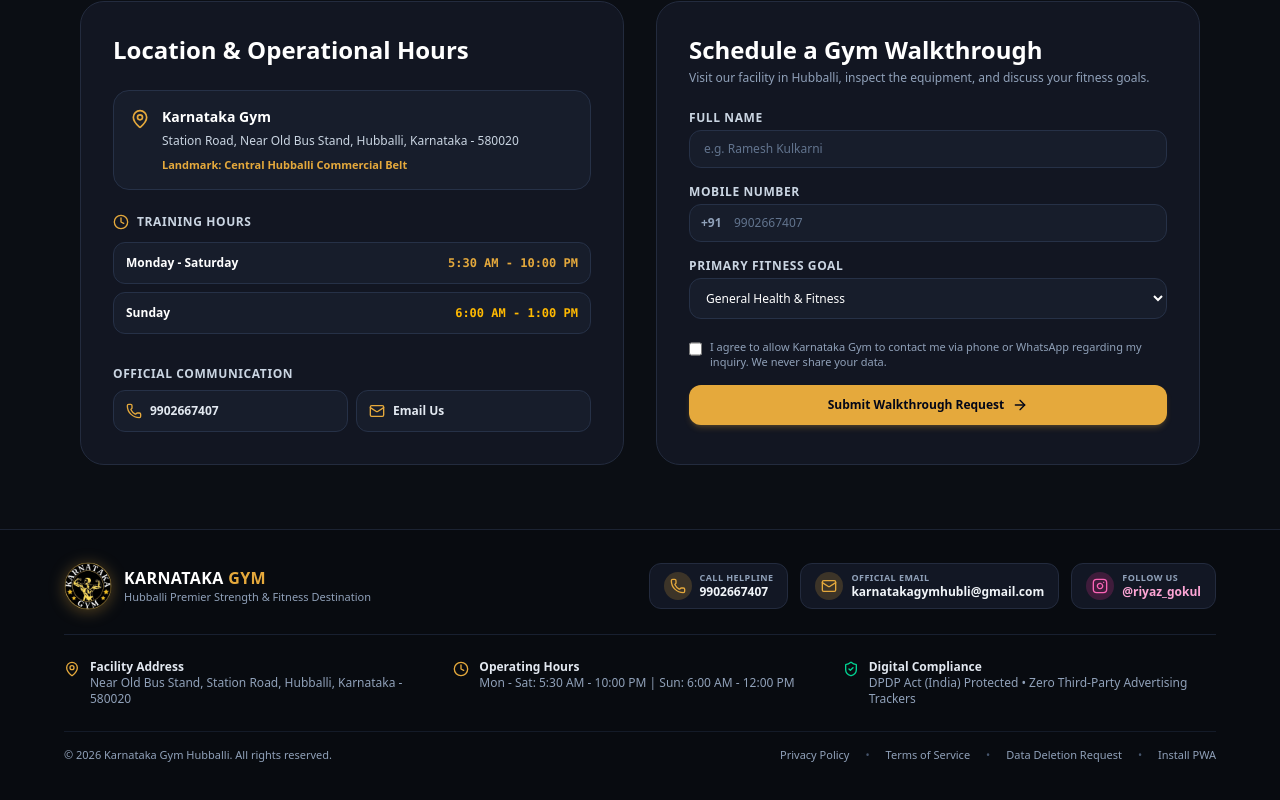
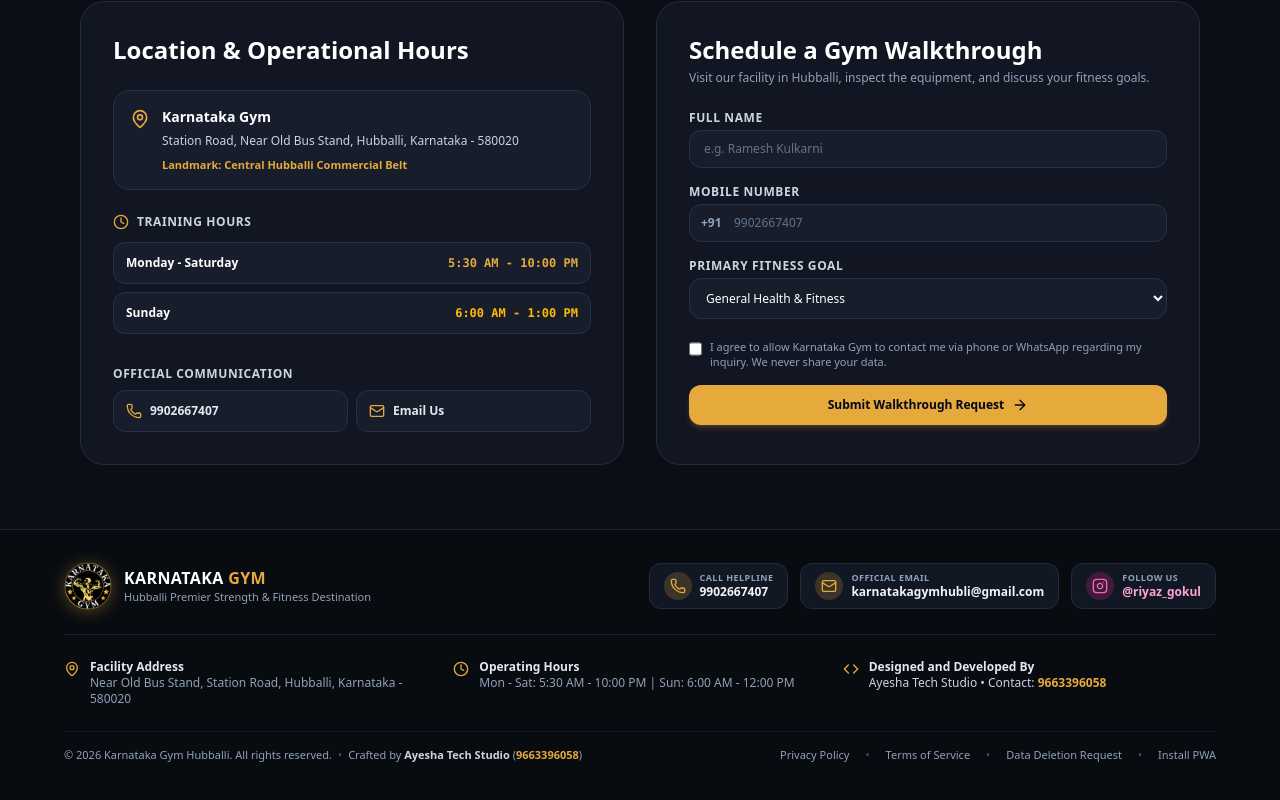
Before and after one commit to workforferoz/karnataka-gym, a Next.js app: page / in a window 1280 px wide. Shown: the part 2583-3383 px from the top of the page. Built offline with nearby package versions, Linux system fonts and the light colour scheme.

Commit message:
feat: credit Ayesha Tech Studio with contact 9663396058 in footer

```diff
--- a/src/components/Footer.tsx
+++ b/src/components/Footer.tsx
@@ -3,7 +3,7 @@
 import React from 'react';
 import Image from 'next/image';
 import Link from 'next/link';
-import { Phone, Mail, MapPin, Clock, ShieldCheck, FileText, Trash2 } from 'lucide-react';
+import { Phone, Mail, MapPin, Clock, ShieldCheck, FileText, Trash2, Code } from 'lucide-react';
 import { InstagramIcon } from './InstagramIcon';
 
 export const Footer: React.FC = () => {
@@ -98,18 +98,35 @@ export const Footer: React.FC = () => {
             </div>
           </div>
           <div className="flex items-start gap-2.5">
-            <ShieldCheck className="w-4 h-4 text-emerald-400 flex-shrink-0 mt-0.5" />
+            <Code className="w-4 h-4 text-[#E5A93C] flex-shrink-0 mt-0.5" />
             <div>
-              <span className="text-slate-200 font-bold block">Digital Compliance</span>
-              <span>DPDP Act (India) Protected • Zero Third-Party Advertising Trackers</span>
+              <span className="text-slate-200 font-bold block">Designed and Developed By</span>
+              <span className="text-slate-300">
+                Ayesha Tech Studio • Contact:{' '}
+                <a
+                  href="tel:9663396058"
+                  className="text-[#E5A93C] hover:underline font-bold"
+                >
+                  9663396058
+                </a>
+              </span>
             </div>
           </div>
         </div>
 
         {/* Legal & Compliance Links */}
         <div className="pt-4 border-t border-[#141B28] flex flex-col sm:flex-row items-center justify-between gap-3 text-[11px] text-slate-400">
-          <div className="flex items-center gap-1">
+          <div className="flex flex-wrap items-center gap-1.5">
             <span>© 2026 Karnataka Gym Hubballi. All rights reserved.</span>
+            <span className="text-slate-600 hidden sm:inline">•</span>
+            <span>
+              Crafted by{' '}
+              <strong className="text-slate-300 font-bold">Ayesha Tech Studio</strong> (
+              <a href="tel:9663396058" className="text-[#E5A93C] hover:underline font-bold">
+                9663396058
+              </a>
+              )
+            </span>
           </div>
 
           <div className="flex flex-wrap items-center justify-center gap-4">
```
